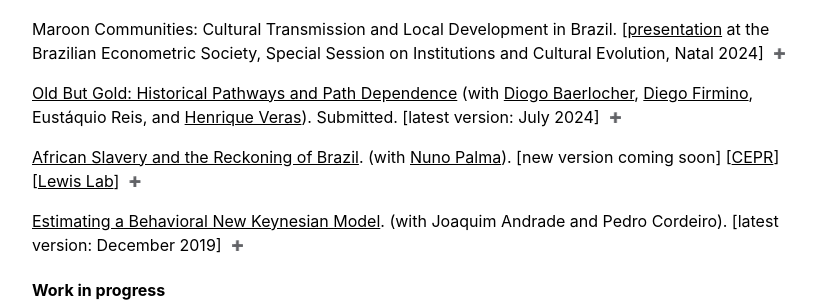
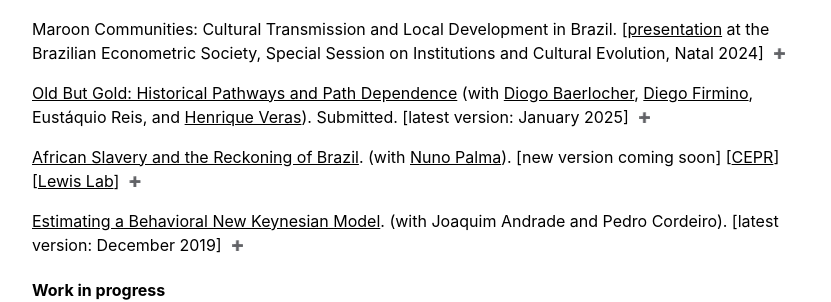
Before and after one commit to gbrlambais/gbrlambais.github.io, a Jekyll site: the page built from _pages/research.md, in a window 1280 px wide. Shown: the part 353-655 px from the top of the page, without its empty margins (224-1055 px from the left). Built offline with Jekyll 4.4.1, drawn with Linux system fonts in a browser that asks for light colours; some of the changed lines change nothing that is shown.

Commit message:
gold update

```diff
--- a/_pages/research.md
+++ b/_pages/research.md
@@ -26,10 +26,10 @@
 (Subsumes earlier paper: [Slave resistance, cultural transmission, and Brazil’s long-run economic development](https://gbrlambais.github.io/resistance_longrun.pdf){:target="_blank"})
 </div>
 
-[Old But Gold: Historical Pathways and Path Dependence](https://papers.ssrn.com/sol3/papers.cfm?abstract_id=4513384){:target="_blank"} (with [Diogo Baerlocher](https://diogobaerlocher.github.io){:target="_blank"}, [Diego Firmino](http://www.padr.ufrpe.br/pt-br/authenticated/diego-firmino-costa-da-silva){:target="_blank"}, Eustáquio Reis, and [Henrique Veras](https://henriqueveras.github.io){:target="_blank"}). Submitted. [latest version: July 2024] <button class="collapsible" id="gold"></button>
+[Old But Gold: Historical Pathways and Path Dependence](https://papers.ssrn.com/sol3/papers.cfm?abstract_id=4513384){:target="_blank"} (with [Diogo Baerlocher](https://diogobaerlocher.github.io){:target="_blank"}, [Diego Firmino](http://www.padr.ufrpe.br/pt-br/authenticated/diego-firmino-costa-da-silva){:target="_blank"}, Eustáquio Reis, and [Henrique Veras](https://henriqueveras.github.io){:target="_blank"}). Submitted. [latest version: January 2025] <button class="collapsible" id="gold"></button>
 
 <div class="content" id="golddata" markdown="1">
-We show that historical pathways from Brazil's gold rush era still impact today's population distribution. We find that these pathways generated road towns that shaped the initial urban configuration and population settlement in Brazil, contributing to the distinct evolution of impacted locations. We identify a causal relationship between the pathways and various demographic indicators, including population density, population growth via in-migration, urbanization, and structural change over time. The findings reveal patterns more consistent with path dependence rather than historical persistence. The empirical quantification of an economic geography model using our estimated agglomeration spillovers implies that the forces driving population dynamics have a path-dependent nature.
+Following the discovery of gold in 1694 in Brazil, pathways were constructed to connect coastal settlements to mining regions in the unpopulated interior. While these pathways ini- tially facilitated the creation of road towns, their influence faded by the late nineteenth century. With the mid-twentieth-century demographic and industrial transition, regions with higher his- torical road density experienced renewed population growth and greater migrant inflows. We argue that this resurgence reflects the role of road towns in fostering early urbanization and structural transformation. Using an extended Rosen-Roback-Glaeser framework, we estimate strong agglomeration spillovers, suggesting that Brazil’s spatial economy exhibits multiple steady states and historical path dependence.
 </div>
 
 [African Slavery and the Reckoning of Brazil](https://gbrlambais.github.io/lambaisJMP.pdf){:target="_blank"}. (with [Nuno Palma](https://sites.google.com/site/npgpalma){:target="_blank"}). [new version coming soon] [[CEPR](https://cepr.org/publications/dp18716){:target="_blank"}] [[Lewis Lab](https://documents.manchester.ac.uk/display.aspx?DocID=71436){:target="_blank"}] <button class="collapsible" id="as"></button>
```
